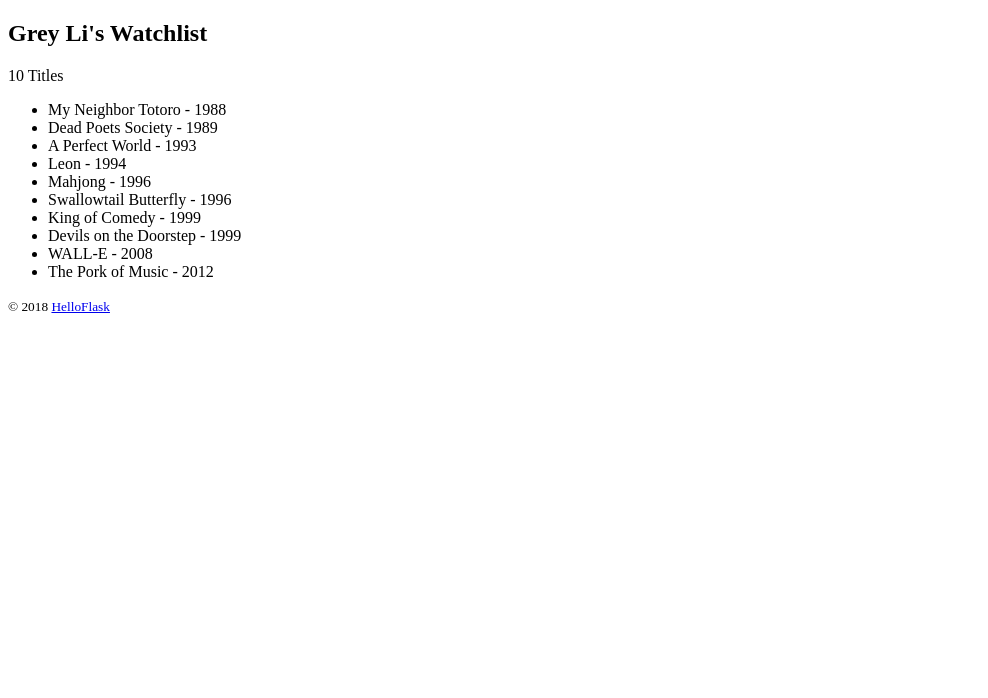
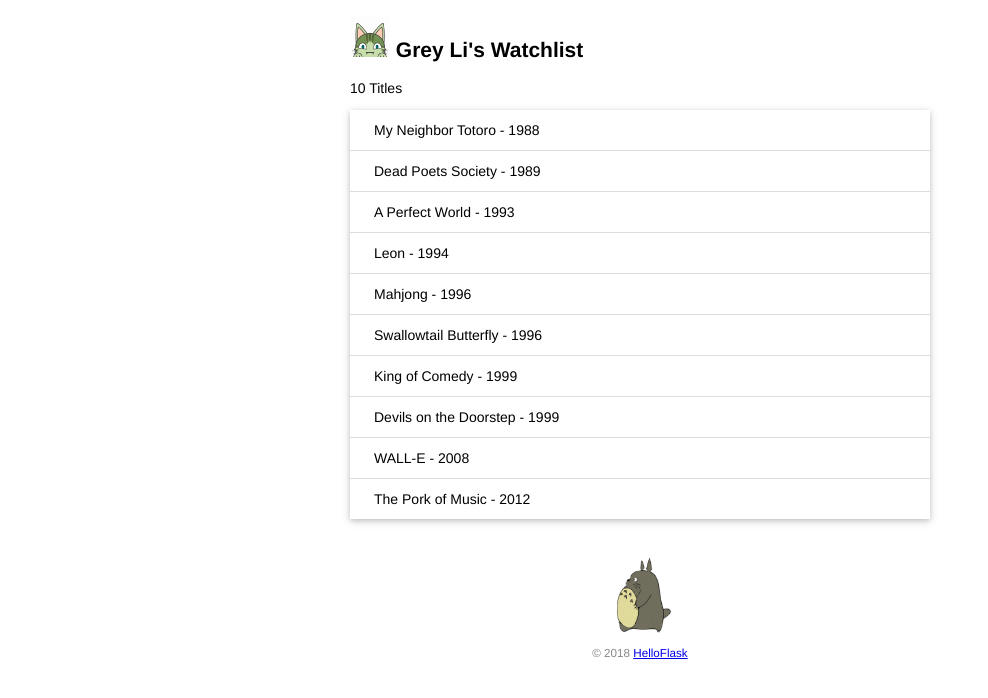
Before and after one commit to zhushen12580/watchlist, a Flask app: page / in a window 1280 px wide. Shown: the top 698 px of the page, without its empty margins (0-988 px from the left). Run offline with Flask 2, Linux system fonts and the light colour scheme.

Commit message:
Add static files

```diff
--- a/app.py
+++ b/app.py
@@ -6,9 +6,9 @@ from flask import url_for, escape
 # def hello():
 #     return 'Hello'
 
-# @app.route('/user/<name>')
-# def user_page(name):
-#     return 'User: %s' % escape(name)
+@app.route('/user/<name>')
+def user_page(name):
+    return 'User: %s' % escape(name)
 
 # @app.route('/test')
 # def test_url_for():
--- /dev/null
+++ b/static/style.css
@@ -0,0 +1,48 @@
+/* 页面整体 */
+body {
+    margin: auto;
+    max-width: 580px;
+    font-size: 14px;
+    font-family: Helvetica, Arial, sans-serif;
+}
+
+/* 页脚 */
+footer {
+    color: #888;
+    margin-top: 15px;
+    text-align: center;
+    padding: 10px;
+}
+
+/* 头像 */
+.avatar {
+    width: 40px;
+}
+
+/* 电影列表 */
+.movie-list {
+    list-style-type: none;
+    padding: 0;
+    margin-bottom: 10px;
+    box-shadow: 0 2px 5px 0 rgba(0, 0, 0, 0.16), 0 2px 10px 0 rgba(0, 0, 0, 0.12);
+}
+
+.movie-list li {
+    padding: 12px 24px;
+    border-bottom: 1px solid #ddd;
+}
+
+.movie-list li:last-child {
+    border-bottom:none;
+}
+
+.movie-list li:hover {
+    background-color: #f8f9fa;
+}
+
+/* 龙猫图片 */
+.totoro {
+    display: block;
+    margin: 0 auto;
+    height: 100px;
+}
--- a/templates/index.html
+++ b/templates/index.html
@@ -3,17 +3,23 @@
 <head>
     <meta charset="utf-8">
     <title>{{ name }}'s Watchlist</title>
+    <link rel="icon" href="{{ url_for('static', filename='favicon.ico') }}">
+    <link rel="stylesheet" href="{{ url_for('static', filename='style.css') }}" type="text/css">
 </head>
 <body>
-    <h2>{{ name }}'s Watchlist</h2>
+    <h2>
+        <img alt="Avatar" class="avatar" src="{{ url_for('static', filename='images/avatar.png') }}">
+        {{ name }}'s Watchlist
+    </h2>
     {# 使用 length 过滤器获取 movies 变量的长度 #}
     <p>{{ movies|length }} Titles</p>
-    <ul>
+    <ul class="movie-list">
         {% for movie in movies %}  {# 迭代 movies 变量 #}
         <li>{{ movie.title }} - {{ movie.year }}</li>  {# 等同于 movie['title'] #}
         {% endfor %}  {# 使用 endfor 标签结束 for 语句 #}
     </ul>
     <footer>
+        <img alt="Walking Totoro" class="totoro" src="{{ url_for('static', filename='images/totoro.gif') }}">
         <small>&copy; 2018 <a href="http://helloflask.com/tutorial">HelloFlask</a></small>
     </footer>
 </body>
```
Also changed, not shown: static/favicon.ico (added), static/favicon.png (added), static/images/avatar.png (added), static/images/totoro.gif (added).
